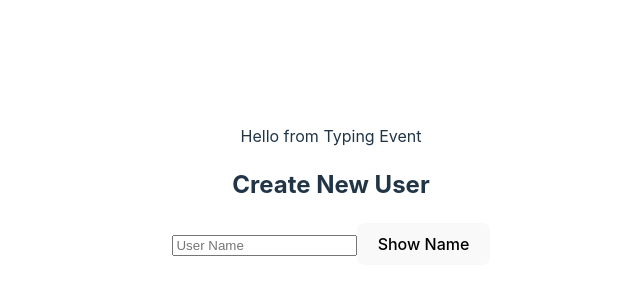
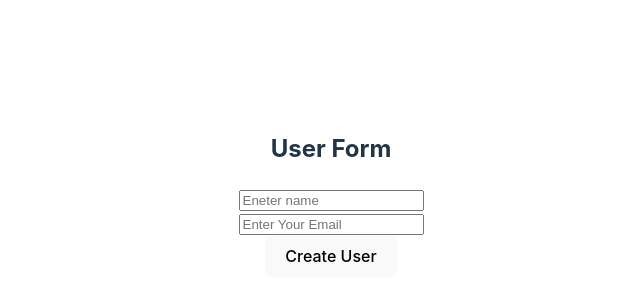
Before and after one commit to Zunaeed-Imran/React_TypeScript_Tutorial, a React (Vite) app: page / in a window 1280 px wide. Shown: the part 206-506 px from the top of the page, without its empty margins (309-949 px from the left). Built offline with nearby package versions, Linux system fonts and the light colour scheme.

Commit message:
main - done learning onsubmit event in typescript.

```diff
--- a/src/App.tsx
+++ b/src/App.tsx
@@ -1,6 +1,7 @@
 
 import './App.css'
-import TypingEvent from './components/TypingEvent/TypingEvent';
+import TypingFormEvent from './components/TypingFormEvent/TypingFormEvent';
+// import TypingEvent from './components/TypingEvent/TypingEvent';
 // import TypingUseState from './components/TypingUseState/TypingUseState';
 // import StyleProps from './components/StyleProps/StyleProps'
 // import CHildren_Props from './components/ChildrenProps/CHildren_Props'
@@ -28,7 +29,9 @@
 
       {/* <TypingUseState/> */}
 
-      <TypingEvent/>
+      {/* <TypingEvent/> */}
+
+      <TypingFormEvent/>
     </>
   );
 }
--- /dev/null
+++ b/src/components/TypingFormEvent/NewUser.tsx
@@ -0,0 +1,52 @@
+import React, { useState } from "react";
+
+const NewUser = () => {
+
+  const [name, setName] = useState("");
+
+  const [email, setEmail] = useState("");
+
+  const handleNameChange = (event: React.ChangeEvent<HTMLInputElement>) => {
+    setName(event.target.value);
+  }
+
+  const handleEmailChange = (event:React.ChangeEvent<HTMLInputElement>) => {
+    setEmail(event.target.value);
+  }
+
+
+  const handleSubmit = (event: React.FormEvent<HTMLFormElement>) => {
+    event.preventDefault();
+    const newUser = { name, email };
+    console.log(newUser);
+  }
+
+  return (
+    <>
+      <h2>User Form</h2>
+      <form onSubmit={handleSubmit}>
+        <div>
+          <input
+            type="text"
+            id="name"
+            value={name}
+            placeholder="Eneter name"
+            onChange={handleNameChange}
+            required />
+        </div>
+        <div>
+          <input
+            type="email"
+            id="email"
+            value={email}
+            placeholder="Enter Your Email"
+            onChange={handleEmailChange}
+            required />
+        </div>
+        <button type="submit">Create User</button>
+      </form>
+    </>
+  )
+}
+
+export default NewUser;
--- /dev/null
+++ b/src/components/TypingFormEvent/TypingFormEvent.tsx
@@ -0,0 +1,12 @@
+import NewUser from "./NewUser";
+
+
+const TypingFormEvent = () => {
+  return (
+    <>
+      <NewUser/>
+    </>
+  )
+}
+
+export default TypingFormEvent;
```
Also changed, not shown: 1 other file (tests, documents, lock files or other folders).
